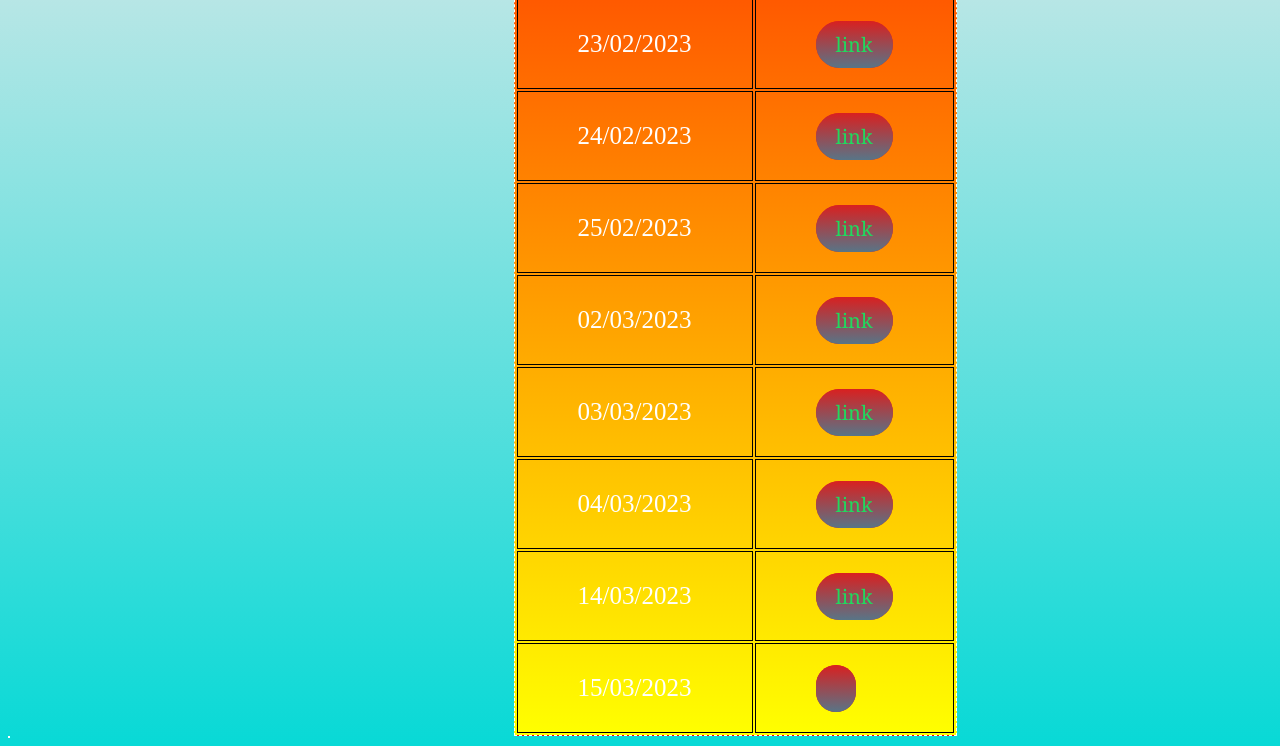
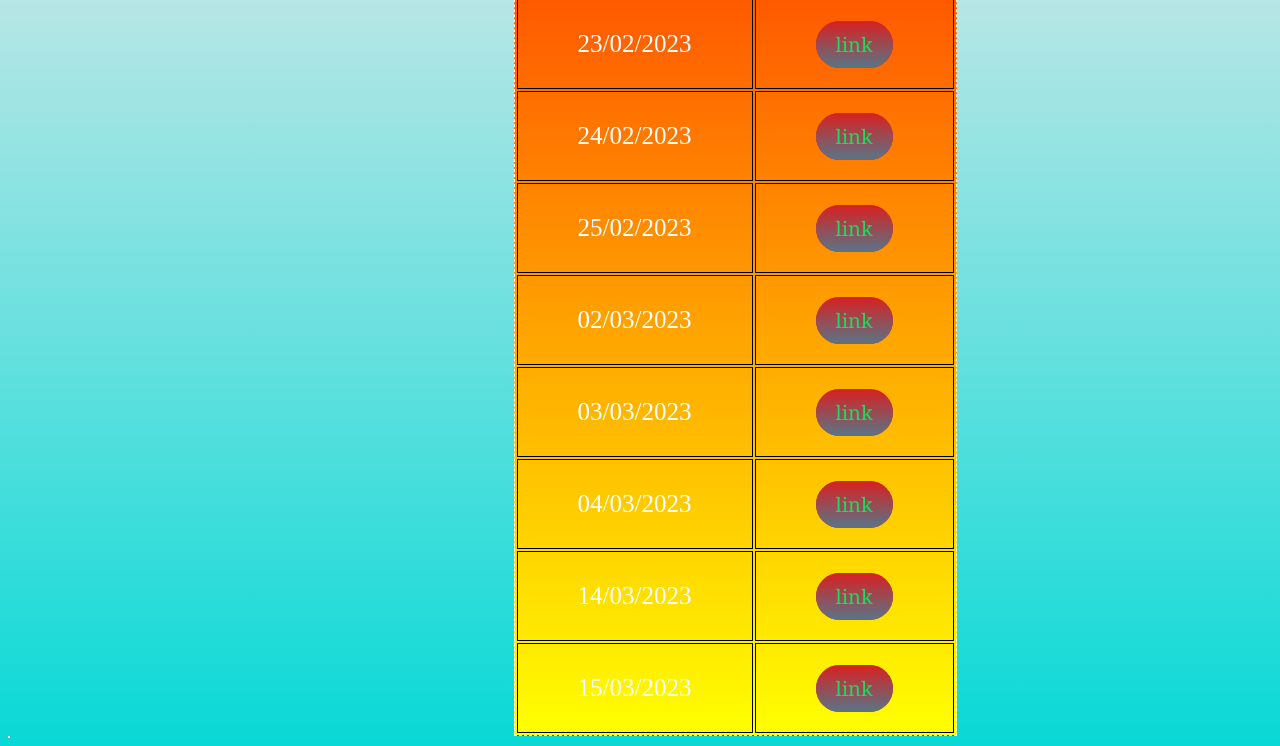
Before and after one commit to csdrockz/classes, a plain HTML site: page index.html in a window 1280 px wide. Shown: the part 1183-1929 px from the top of the page. Drawn offline with Linux system fonts and the light colour scheme.

Commit message:
Update index.html

```diff
--- a/index.html
+++ b/index.html
@@ -103,7 +103,7 @@
         <td>
         15/03/2023
         </td>
-        <td><a href="https://nriit1-my.sharepoint.com/:v:/g/personal/cseguest2_nriit_edu_in/EXdFcag-h8FLgul_YJqfIvcBES4h5MFpTufUqnbtXKdm4w" class="btn"></a></td>
+        <td><a href="https://nriit1-my.sharepoint.com/:v:/g/personal/cseguest2_nriit_edu_in/EXdFcag-h8FLgul_YJqfIvcBES4h5MFpTufUqnbtXKdm4w" class="btn">link</a></td>
     </tr>
 </table>
 </div>
```
